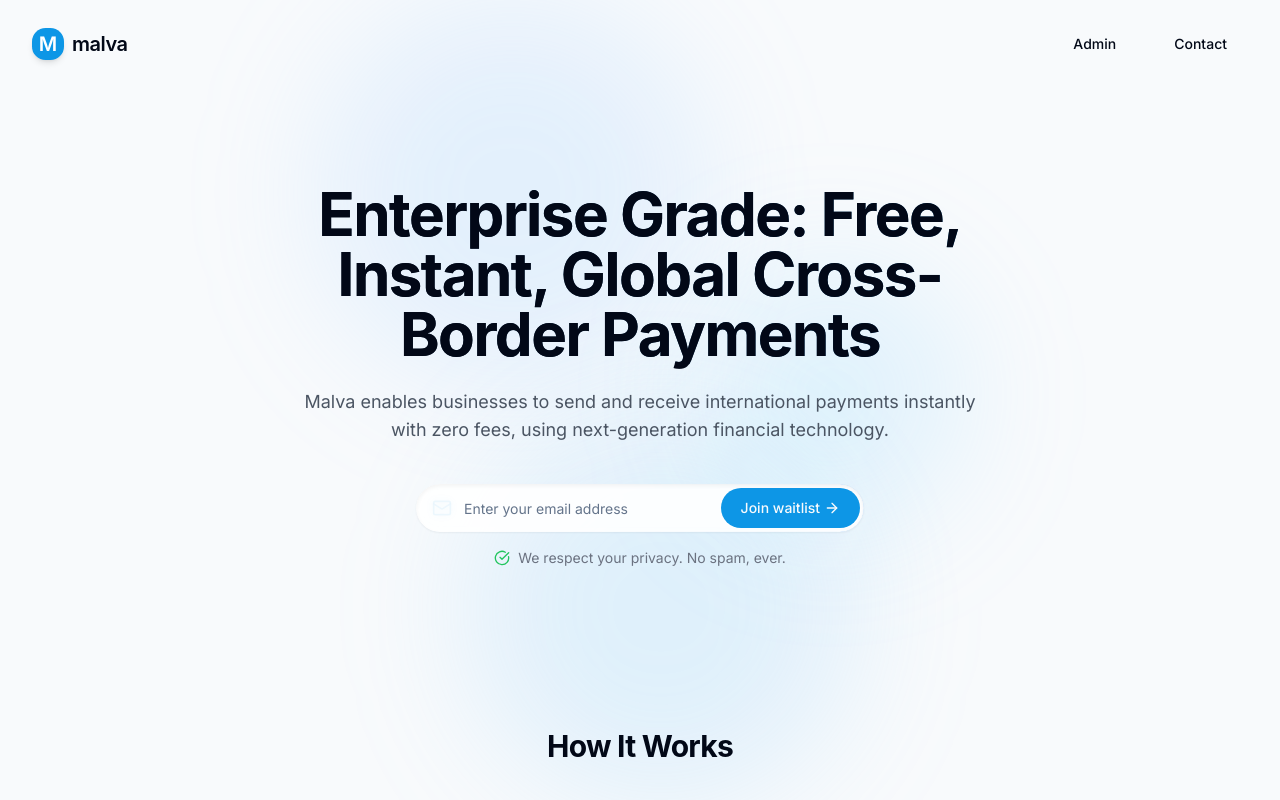
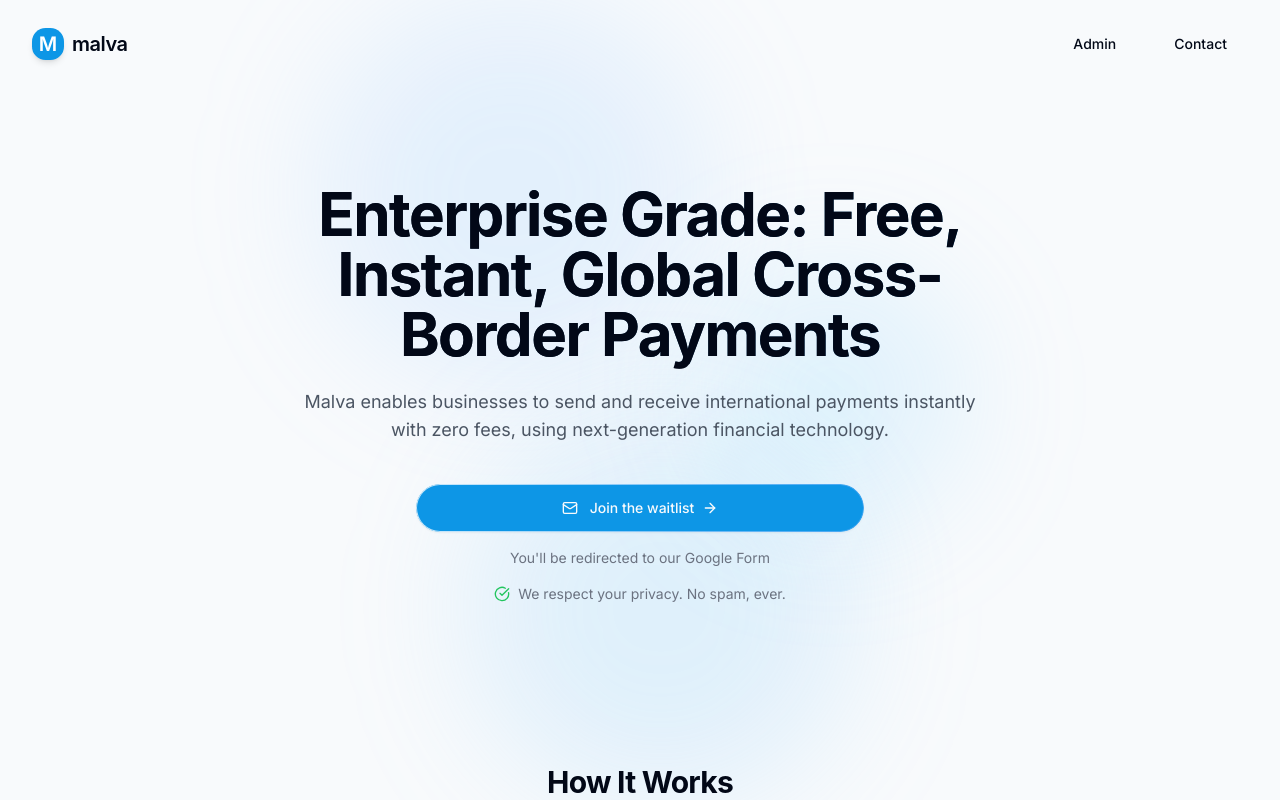
Before and after one commit to Abangseopa/malva-compliance-waitlist, a React (Vite) app: page / in a window 1280 px wide. Shown: the top 800 px of the page. Built offline with nearby package versions, Linux system fonts and the light colour scheme.

Commit message:
Fix: Waitlist form submission
Update waitlist form to redirect to Google Forms URL.

```diff
--- a/src/components/WaitlistForm.tsx
+++ b/src/components/WaitlistForm.tsx
@@ -1,94 +1,34 @@
 
-import React, { useState } from 'react';
+import React from 'react';
 import { Button } from '@/components/ui/button';
-import { Input } from '@/components/ui/input';
-import { toast } from "sonner";
-import { Mail, CheckCircle, ArrowRight } from 'lucide-react';
-import { saveWaitlistEntry } from '@/services/waitlistService';
+import { Mail, ArrowRight } from 'lucide-react';
 
 const WaitlistForm = () => {
-  const [email, setEmail] = useState('');
-  const [isSubmitting, setIsSubmitting] = useState(false);
-  const [isSuccess, setIsSuccess] = useState(false);
+  const googleFormUrl = "https://docs.google.com/forms/d/1W5wqRoa6RGapNqHLOuuBW7rmohoVmPQdT2ZvxuPvpus/edit";
 
-  const handleSubmit = async (e: React.FormEvent) => {
-    e.preventDefault();
-    if (!email || !email.includes('@')) {
-      toast.error("Please enter a valid email address");
-      return;
-    }
-
-    setIsSubmitting(true);
-    console.log("WaitlistForm: Submitting email to Google Form:", email);
-
-    try {
-      // Save to Google Form
-      const success = await saveWaitlistEntry(email);
-
-      if (!success) {
-        toast.error("There was a problem submitting your email. Please try again.");
-        setIsSubmitting(false);
-        return;
-      }
-
-      setIsSubmitting(false);
-      setIsSuccess(true);
-      setEmail('');
-      toast.success("You've been added to our waitlist!");
-      console.log("WaitlistForm: Email successfully added to Google Form waitlist");
-
-      // Reset success message after 3 seconds
-      setTimeout(() => {
-        setIsSuccess(false);
-      }, 3000);
-    } catch (error) {
-      console.error("Error submitting to waitlist:", error);
-      toast.error("There was a problem adding you to the waitlist. Please try again.");
-      setIsSubmitting(false);
-    }
+  const handleRedirectToForm = () => {
+    window.open(googleFormUrl, '_blank');
   };
 
   return (
     <div className="w-full max-w-md mx-auto">
-      <form onSubmit={handleSubmit} className="w-full">
+      <div className="w-full">
         <div className="relative fancy-input rounded-full shadow-sm">
-          <div className="flex">
-            <div className="relative flex-grow">
-              <div className="absolute inset-y-0 left-0 pl-4 flex items-center pointer-events-none">
-                {isSuccess ? (
-                  <CheckCircle className="h-5 w-5 text-green-500 animate-fade-in" />
-                ) : (
-                  <Mail className="h-5 w-5 text-malva-500/70" />
-                )}
-              </div>
-              <Input
-                type="email"
-                placeholder="Enter your email address"
-                value={email}
-                onChange={(e) => setEmail(e.target.value)}
-                className="pl-12 pr-4 py-6 rounded-full border-0 w-full focus:ring-2 focus:ring-malva-400 focus:ring-opacity-50 transition-all bg-white/90 backdrop-blur-sm shadow-inner"
-              />
+          <Button
+            onClick={handleRedirectToForm}
+            className="w-full py-6 rounded-full px-5 btn-hover-effect transition-all duration-300 bg-malva-500 hover:bg-malva-600"
+          >
+            <div className="flex items-center justify-center">
+              <Mail className="h-5 w-5 mr-3" />
+              <span>Join the waitlist</span>
+              <ArrowRight className="h-4 w-4 ml-2" />
             </div>
-            <Button
-              type="submit"
-              disabled={isSubmitting || isSuccess}
-              className={`absolute right-1 top-1 bottom-1 rounded-full px-5 btn-hover-effect transition-all duration-300
-                ${isSubmitting ? 'loading-animation bg-malva-400' : 'bg-malva-500 hover:bg-malva-600'}`}
-            >
-              {isSubmitting ? (
-                "Adding you..."
-              ) : isSuccess ? (
-                "Added!"
-              ) : (
-                <div className="flex items-center">
-                  <span className="mr-1">Join waitlist</span>
-                  <ArrowRight className="h-4 w-4" />
-                </div>
-              )}
-            </Button>
-          </div>
+          </Button>
         </div>
-      </form>
+        <p className="mt-4 text-sm text-gray-500 flex items-center justify-center">
+          <span>You'll be redirected to our Google Form</span>
+        </p>
+      </div>
     </div>
   );
 };
```
